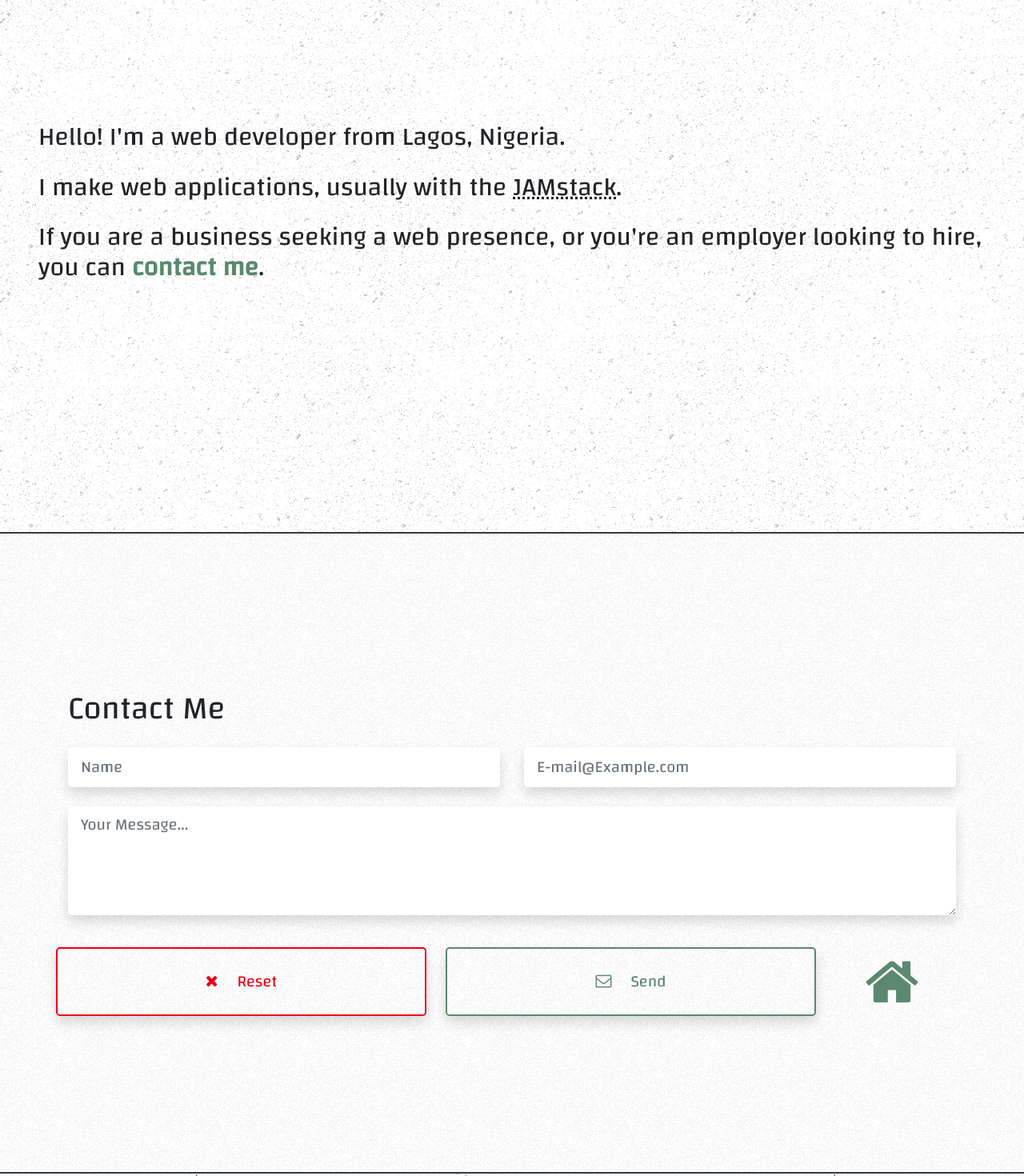
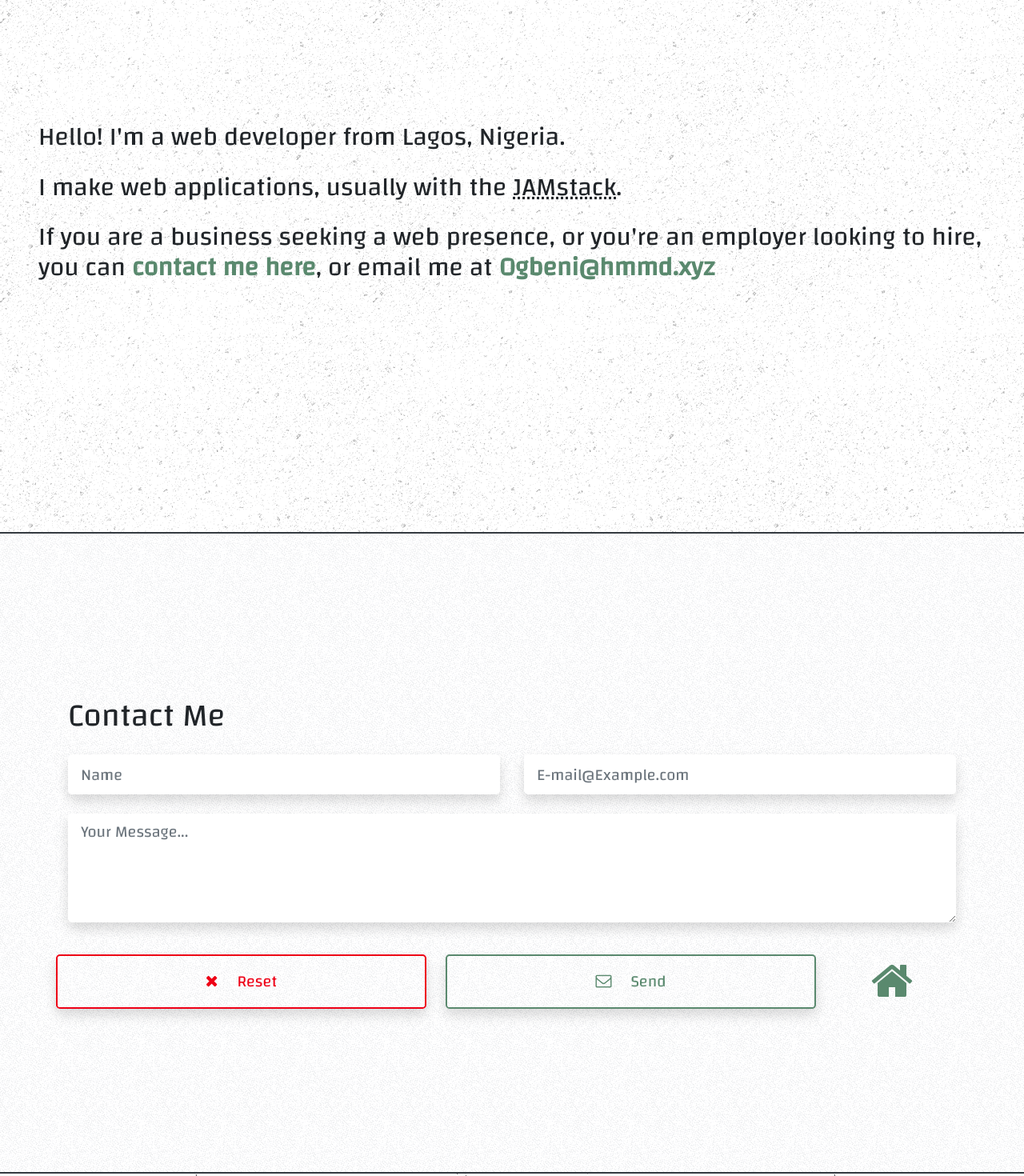
Before and after one commit to OgbeniHMMD/hmmd.xyz, a Nuxt app: page / in a window 1280 px wide. Shown: the part 933-2403 px from the top of the page at 80% size. Built offline with nearby package versions, Linux system fonts and the light colour scheme; what vue-disqus would draw is missing.

Commit message:
Added E-mail to 'about' page

```diff
--- a/components/AboutMe.vue
+++ b/components/AboutMe.vue
@@ -15,7 +15,8 @@
         <a
           href="#social"
           class="font-weight-bold"
-        >contact me</a>.
+        >contact me here</a>, or email me at
+        <a class="font-weight-bold" href="mailto:Ogbeni@hmmd.xyz">Ogbeni@hmmd.xyz</a>
       </p>
     </div>
   </div>
--- a/components/ContactMe.vue
+++ b/components/ContactMe.vue
@@ -67,7 +67,7 @@
 
         <div class="col-2 text-center">
           <a href="#top" title="Home">
-            <i class="bounce fa fa-home display-3 mb-0"></i>
+            <i class="bounce fa fa-home display-4 mb-0"></i>
           </a>
         </div>
       </div>
```
